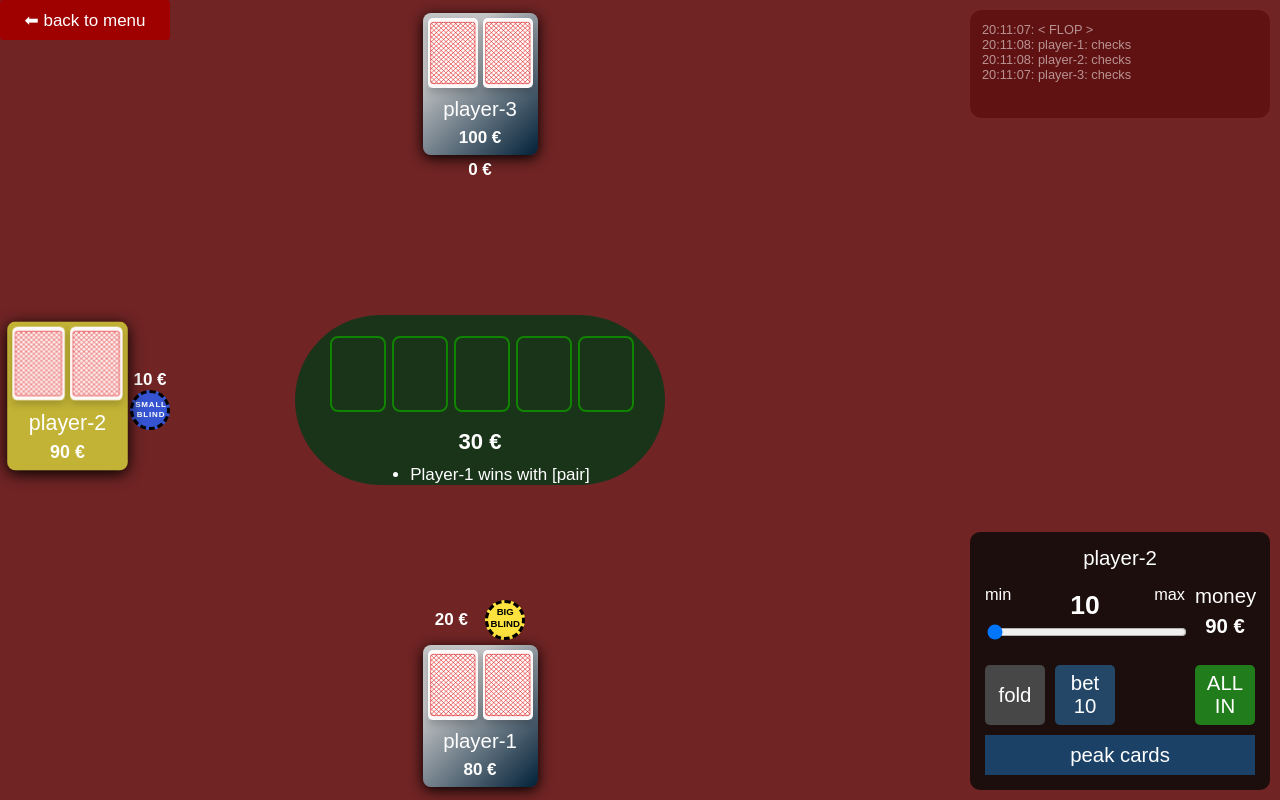
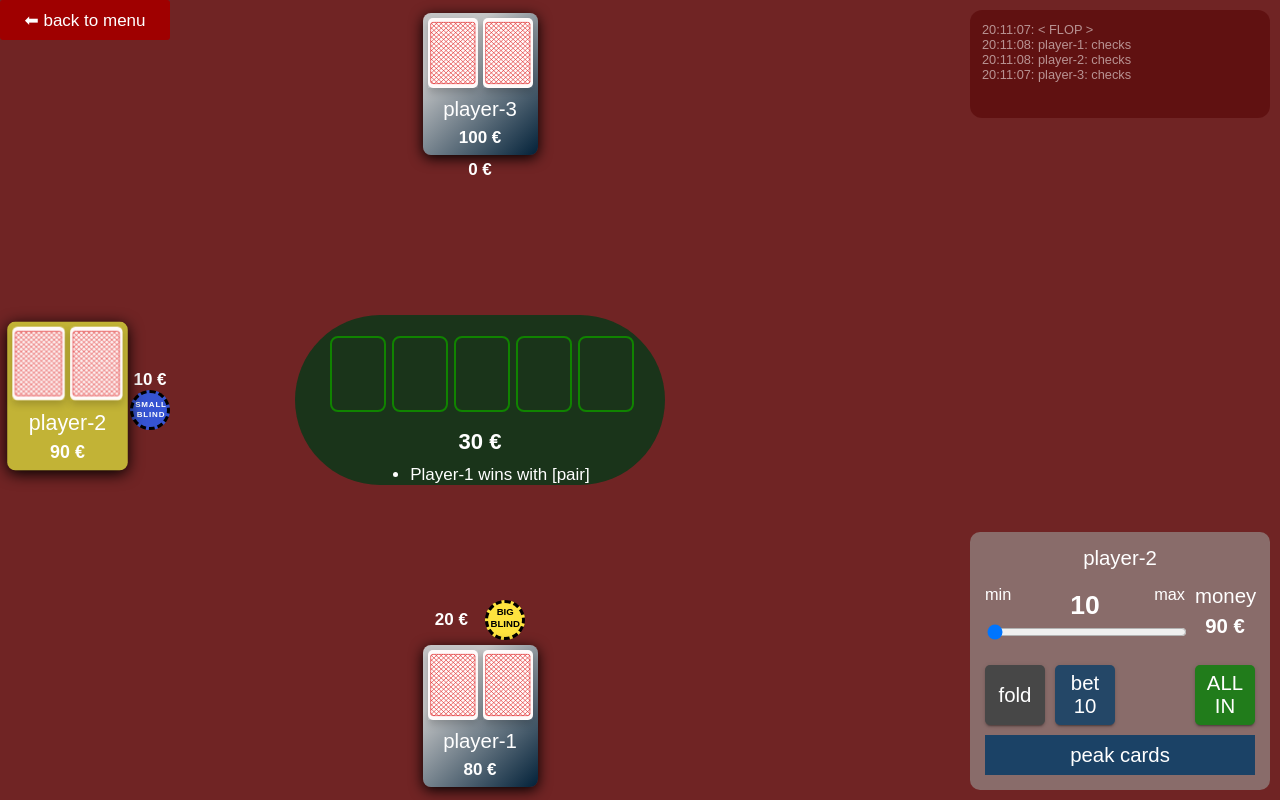
Before and after one commit to babakjalilian/poker, a React (Vite) app: page / in a window 1280 px wide. Both pictures are taken after a click on the element "play!". Built offline with nearby package versions, Linux system fonts and the light colour scheme.

Commit message:
add buttons active and hover styles

```diff
--- a/src/components/game/bet-controls/BetControls.scss
+++ b/src/components/game/bet-controls/BetControls.scss
@@ -1,6 +1,6 @@
 .bet-controls-container {
   font-size: 1.2em;
-  background-color: rgba(8, 9, 8, 0.8);
+  background-color: rgb(154 157 154 / 60%);
   padding: 15px;
   border-radius: 10px;
   display: flex;
@@ -48,7 +48,8 @@
     }
 
     .control-btn {
-      padding: 15px 10px;
+      position: relative;
+      padding: 0px 0px;
       border-radius: 5px;
       text-align: center;
       cursor: pointer;
@@ -57,34 +58,70 @@
       display: flex;
       align-items: center;
       justify-content: center;
-      box-sizing: border-box;
+      overflow: hidden;
+      // box-sizing: border-box;
+      transition: box-shadow 280ms cubic-bezier(0.4, 0, 0.2, 1);
+      box-shadow: 0px 3px 1px -2px rgba(0, 0, 0, 0.2), 0px 2px 2px 0px rgba(0, 0, 0, 0.14),
+        0px 1px 5px 0px rgba(0, 0, 0, 0.12);
+
+      &:hover {
+        box-shadow: 0px 2px 4px -1px rgba(0, 0, 0, 0.2), 0px 4px 5px 0px rgba(0, 0, 0, 0.14),
+          0px 1px 10px 0px rgba(0, 0, 0, 0.12);
+      }
+
+      &:active {
+        box-shadow: 0px 5px 5px -3px rgba(0, 0, 0, 0.2), 0px 8px 10px 1px rgba(0, 0, 0, 0.14),
+          0px 3px 14px 2px rgba(0, 0, 0, 0.12);
+      }
+
+      &:after {
+        content: "";
+        background: rgba(255, 255, 255, 0.3);
+        border-radius: 50%;
+        display: block;
+        position: absolute;
+        top: 50%;
+        left: 50%;
+        transform: translate(-50%, -50%);
+        width: 200%;
+        height: 200%;
+        opacity: 0;
+        transition: all 0.5s;
+      }
+
+      &:active:after {
+        width: 0;
+        height: 0;
+        opacity: 1;
+        transition: 0s;
+      }
 
       &#foldBtn {
         background-color: #474747;
-        &:hover {
-          background-color: #383838;
-        }
+        // &:hover {
+        //   background-color: #383838;
+        // }
       }
 
       &#betCheckBtn {
         background-color: var(--btn-blue-base);
-        &:hover {
-          background-color: var(--btn-blue-hover);
-        }
+        // &:hover {
+        //   background-color: var(--btn-blue-hover);
+        // }
       }
 
       &#raiseBtn {
         background-color: #1d684d;
-        &:hover {
-          background-color: #227a5a;
-        }
+        // &:hover {
+        //   background-color: #227a5a;
+        // }
       }
 
       &#allInBtn {
         background-color: #217c1b;
-        &:hover {
-          background-color: #2a8923;
-        }
+        // &:hover {
+        //   background-color: #2a8923;
+        // }
       }
     }
 
```
